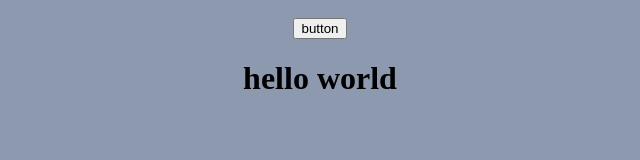
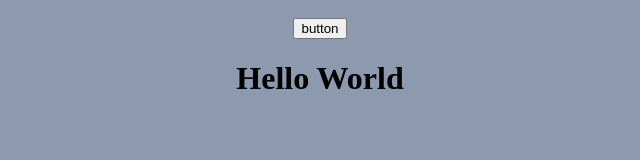
Before and after one commit to xipspace/xipspace.github.io, a plain HTML site: page index.html in a window 1280 px wide. Both pictures are taken after a click on the button "button". Shown: the full height of the page, 320-960 px from the left. Drawn offline with nearby package versions, Linux system fonts and the light colour scheme.

Commit message:
Split code

```diff
--- /dev/null
+++ b/acid.css
@@ -0,0 +1,6 @@
+body {
+	width: 80%;
+	margin: auto;
+	text-align: center;
+	background-color: #8D99AE;
+}
--- a/base.js
+++ b/base.js
@@ -2,7 +2,7 @@ $(document).ready(function() {
 
   $("button").click(function() {
 
-    $("#banner").html("<h1>hello world</h1>");
+    $("#banner").html("<h1>Hello World</h1>");
 
   });
 
--- a/index.html
+++ b/index.html
@@ -2,26 +2,21 @@
 <html>
 	<head>
 		<title>Xipspace | Home</title>
+		<meta charset="utf-8">
 		<!--
 			SEO
 		-->
-		<meta name="description" content="Main content page.">
+		<meta name="keywords" content="Custom Cards">
+		<meta name="description" content="Custom products showcase.">
 		<!--
 			responsive
 		-->
 		<meta name="viewport" content="width=device-width, initial-scale=1.0">
 
-		<style>
-			body {
-				width: 50%;
-				margin: auto;
-				text-align: center;
-				background-color: #8D99AE;
-			}
-		</style>
-
 		<script src="https://code.jquery.com/jquery-3.6.3.min.js"></script>
 		<script src="base.js"></script>
+
+		<link rel="stylesheet" href="acid.css">
 	</head>
 
 	<body>
```
Also changed, not shown: 1 other file.
